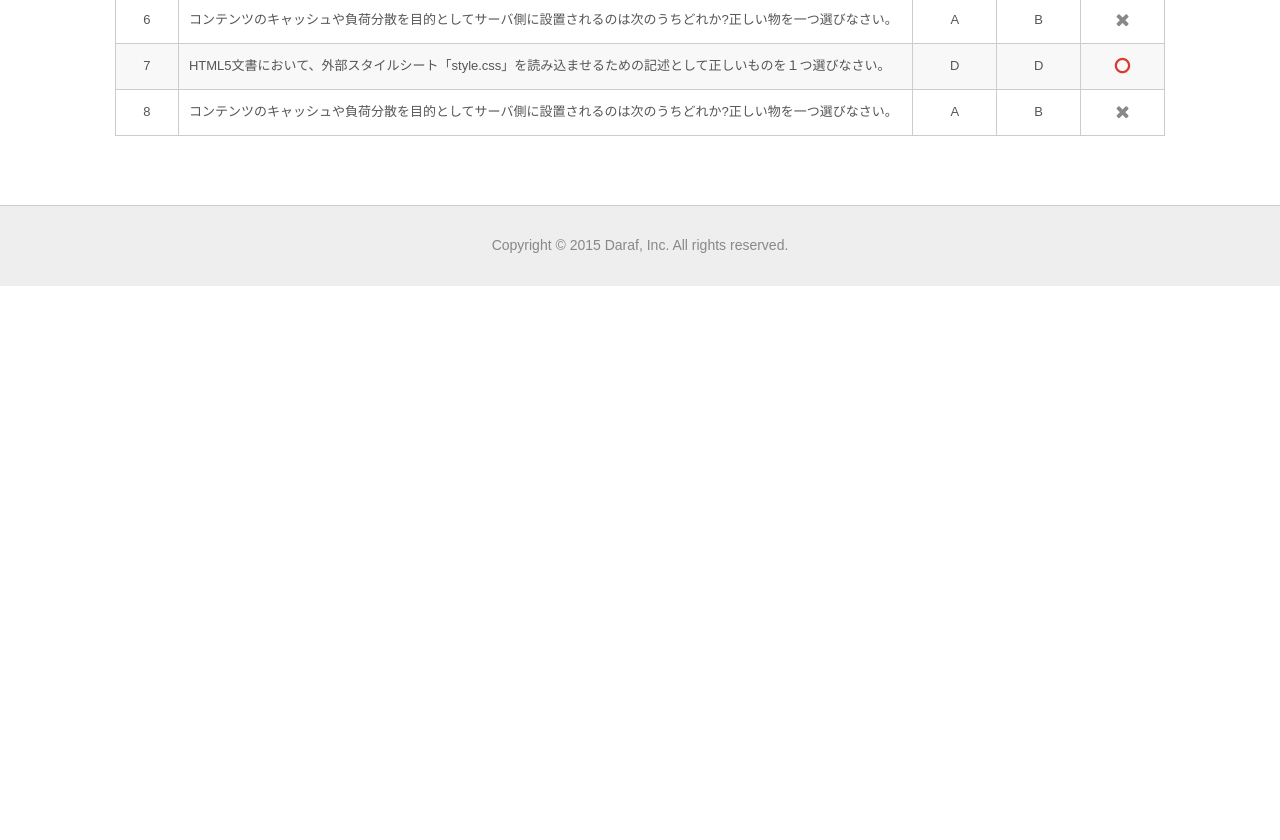
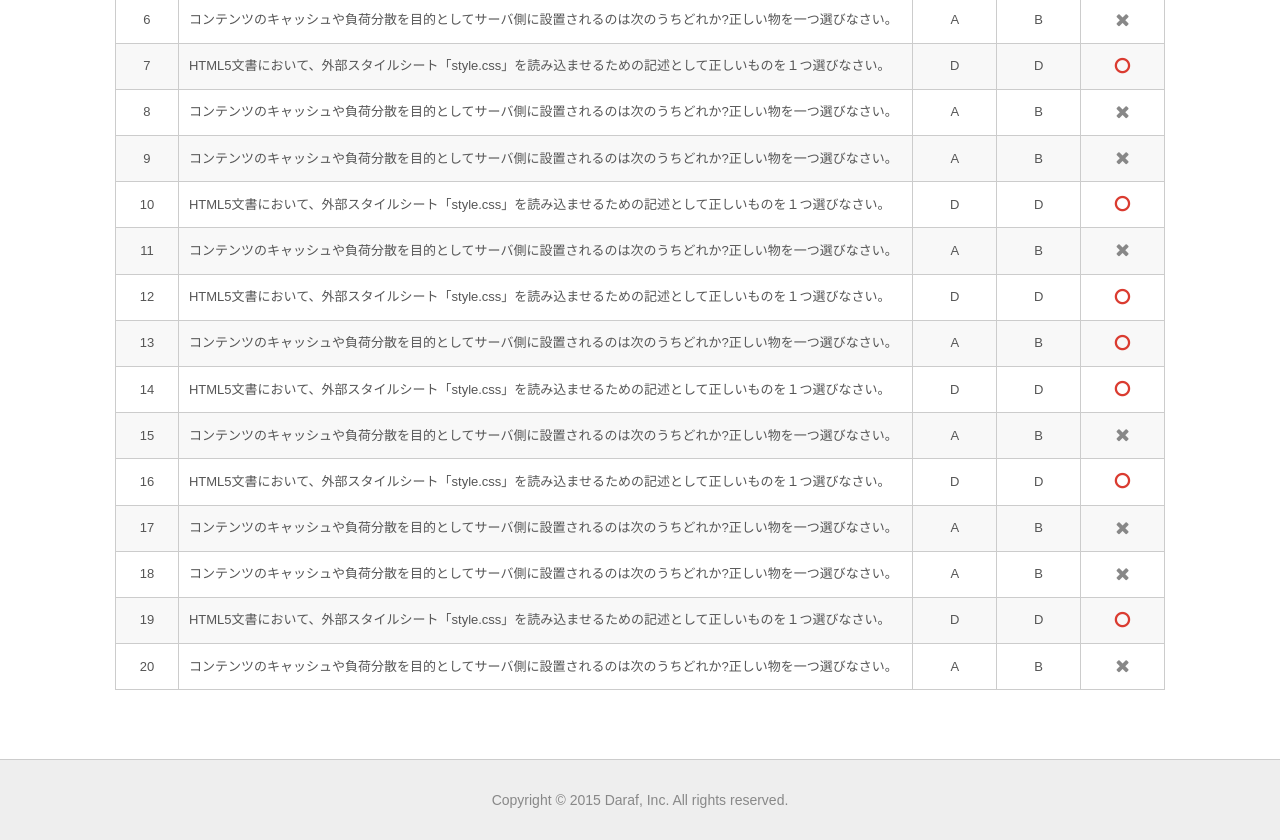
Before and after one commit to saiwaki/static-selectbot-com, a website: page public/exams-edit/insight-user.html in a window 1280 px wide. Shown: the part 580-1420 px from the top of the page. Before the commit the page ends 866 px from the top, so only its background shows below. Drawn offline with Linux system fonts and the light colour scheme.

Commit message:
20個に変更

```diff
--- a/public/exams-edit/insight-user.html
+++ b/public/exams-edit/insight-user.html
@@ -166,6 +166,90 @@
                     <td class="correct-answer">B</td>
                     <td class="errata ia"><i class="fa fa-close"></i></td>
                   </tr>
+                  <tr>
+                    <td class="quize-num">9</td>
+                    <td class="question">コンテンツのキャッシュや負荷分散を目的としてサーバ側に設置されるのは次のうちどれか?正しい物を一つ選びなさい。</td>
+                    <td class="answer">A</td>
+                    <td class="correct-answer">B</td>
+                    <td class="errata ia"><i class="fa fa-close"></i></td>
+                  </tr>
+                  <tr>
+                    <td class="quize-num">10</td>
+                    <td class="question">HTML5文書において、外部スタイルシート「style.css」を読み込ませるための記述として正しいものを１つ選びなさい。</td>
+                    <td class="answer">D</td>
+                    <td class="correct-answer">D</td>
+                    <td class="errata ca"><i class="fa fa-circle-o"></i></td>
+                  </tr>
+                  <tr>
+                    <td class="quize-num">11</td>
+                    <td class="question">コンテンツのキャッシュや負荷分散を目的としてサーバ側に設置されるのは次のうちどれか?正しい物を一つ選びなさい。</td>
+                    <td class="answer">A</td>
+                    <td class="correct-answer">B</td>
+                    <td class="errata ia"><i class="fa fa-close"></i></td>
+                  </tr>
+                  <tr>
+                    <td class="quize-num">12</td>
+                    <td class="question">HTML5文書において、外部スタイルシート「style.css」を読み込ませるための記述として正しいものを１つ選びなさい。</td>
+                    <td class="answer">D</td>
+                    <td class="correct-answer">D</td>
+                    <td class="errata ca"><i class="fa fa-circle-o"></i></td>
+                  </tr>
+                  <tr>
+                    <td class="quize-num">13</td>
+                    <td class="question">コンテンツのキャッシュや負荷分散を目的としてサーバ側に設置されるのは次のうちどれか?正しい物を一つ選びなさい。</td>
+                    <td class="answer">A</td>
+                    <td class="correct-answer">B</td>
+                    <td class="errata ca"><i class="fa fa-circle-o"></i></td>
+                  </tr>
+                  <tr>
+                    <td class="quize-num">14</td>
+                    <td class="question">HTML5文書において、外部スタイルシート「style.css」を読み込ませるための記述として正しいものを１つ選びなさい。</td>
+                    <td class="answer">D</td>
+                    <td class="correct-answer">D</td>
+                    <td class="errata ca"><i class="fa fa-circle-o"></i></td>
+                  </tr>
+                  <tr>
+                    <td class="quize-num">15</td>
+                    <td class="question">コンテンツのキャッシュや負荷分散を目的としてサーバ側に設置されるのは次のうちどれか?正しい物を一つ選びなさい。</td>
+                    <td class="answer">A</td>
+                    <td class="correct-answer">B</td>
+                    <td class="errata ia"><i class="fa fa-close"></i></td>
+                  </tr>
+                  <tr>
+                    <td class="quize-num">16</td>
+                    <td class="question">HTML5文書において、外部スタイルシート「style.css」を読み込ませるための記述として正しいものを１つ選びなさい。</td>
+                    <td class="answer">D</td>
+                    <td class="correct-answer">D</td>
+                    <td class="errata ca"><i class="fa fa-circle-o"></i></td>
+                  </tr>
+                  <tr>
+                    <td class="quize-num">17</td>
+                    <td class="question">コンテンツのキャッシュや負荷分散を目的としてサーバ側に設置されるのは次のうちどれか?正しい物を一つ選びなさい。</td>
+                    <td class="answer">A</td>
+                    <td class="correct-answer">B</td>
+                    <td class="errata ia"><i class="fa fa-close"></i></td>
+                  </tr>
+                  <tr>
+                    <td class="quize-num">18</td>
+                    <td class="question">コンテンツのキャッシュや負荷分散を目的としてサーバ側に設置されるのは次のうちどれか?正しい物を一つ選びなさい。</td>
+                    <td class="answer">A</td>
+                    <td class="correct-answer">B</td>
+                    <td class="errata ia"><i class="fa fa-close"></i></td>
+                  </tr>
+                  <tr>
+                    <td class="quize-num">19</td>
+                    <td class="question">HTML5文書において、外部スタイルシート「style.css」を読み込ませるための記述として正しいものを１つ選びなさい。</td>
+                    <td class="answer">D</td>
+                    <td class="correct-answer">D</td>
+                    <td class="errata ca"><i class="fa fa-circle-o"></i></td>
+                  </tr>
+                  <tr>
+                    <td class="quize-num">20</td>
+                    <td class="question">コンテンツのキャッシュや負荷分散を目的としてサーバ側に設置されるのは次のうちどれか?正しい物を一つ選びなさい。</td>
+                    <td class="answer">A</td>
+                    <td class="correct-answer">B</td>
+                    <td class="errata ia"><i class="fa fa-close"></i></td>
+                  </tr>
                 </tbody>
               </table>
             </div>
```
